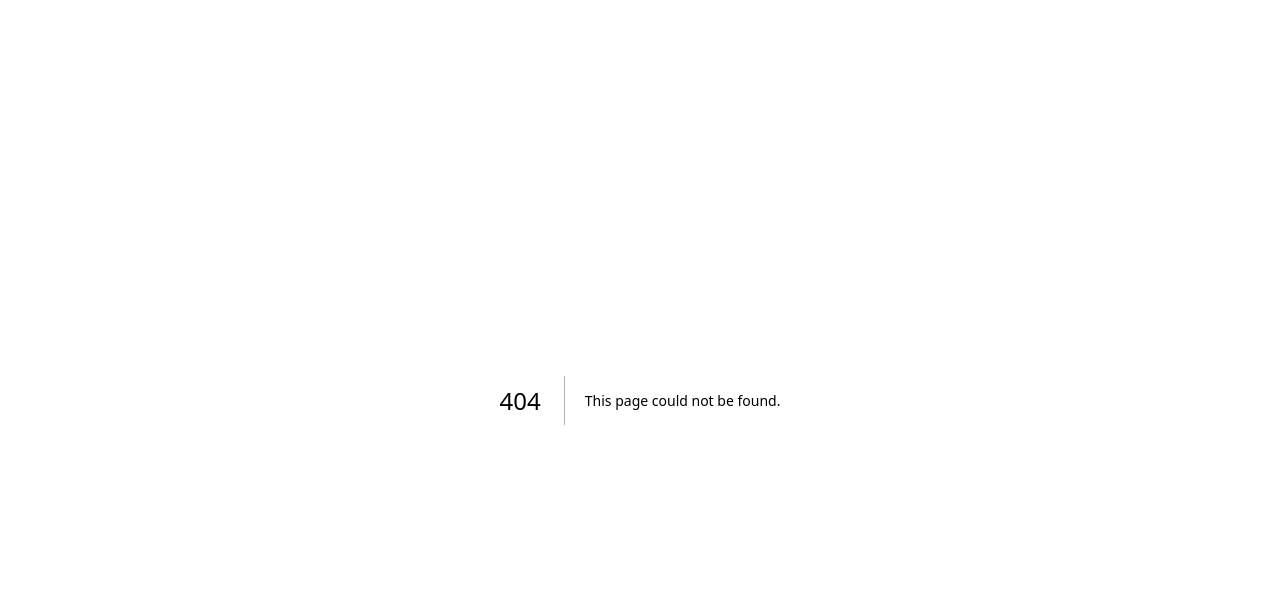
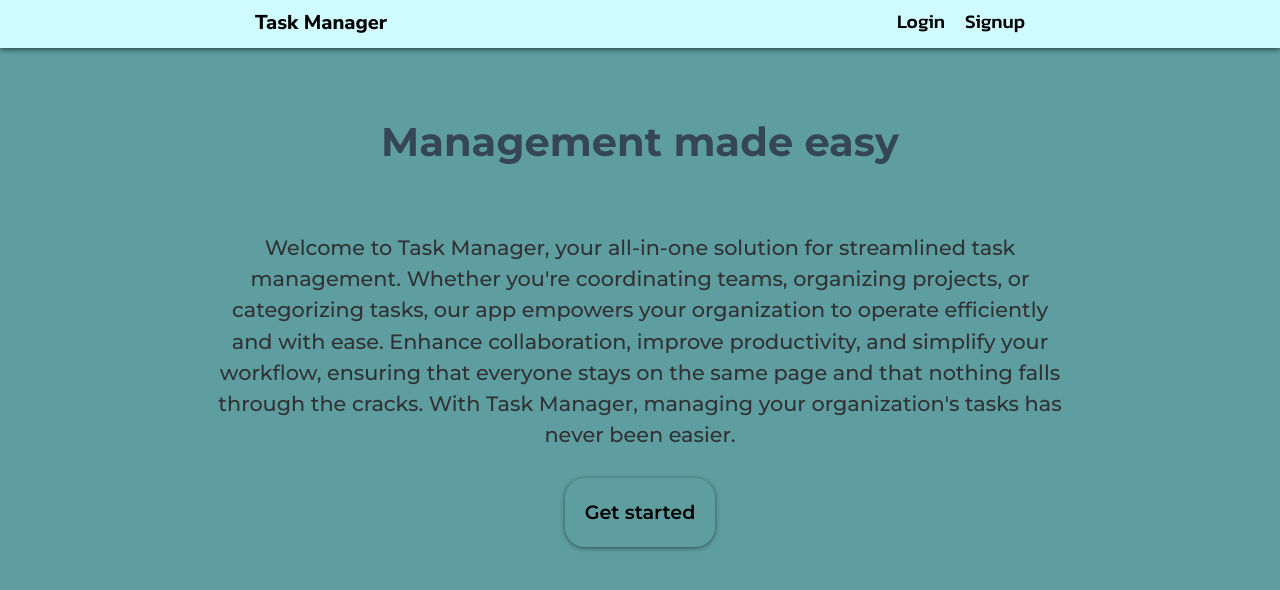
Before and after one commit to kaushik7kk/Task-Manager-Nextjs, a Next.js app: page /landing in a window 1280 px wide. Before the commit this address had no page. Shown: the top 590 px of the page. Built offline with nearby package versions, Linux system fonts and the light colour scheme.

Commit message:
initial setup

```diff
--- a/src/app/globals.css
+++ b/src/app/globals.css
@@ -2,7 +2,7 @@
 @tailwind components;
 @tailwind utilities;
 
-:root {
+/* :root {
   --foreground-rgb: 0, 0, 0;
   --background-start-rgb: 214, 219, 220;
   --background-end-rgb: 255, 255, 255;
@@ -24,10 +24,14 @@ body {
       rgb(var(--background-end-rgb))
     )
     rgb(var(--background-start-rgb));
-}
+} */
 
 @layer utilities {
   .text-balance {
     text-wrap: balance;
   }
 }
+
+body {
+  background-color: cadetblue;
+}
--- /dev/null
+++ b/src/app/landing/page.tsx
@@ -0,0 +1,31 @@
+import Topbar from "@/components/Topbar";
+import React from "react";
+import "@/styles/Landing.css";
+import Link from "next/link";
+
+export default function Landing() {
+  return (
+    <>
+      {/* <div className="mx-auto text-center">LANDING PAGE</div> */}
+      <Topbar />
+      <div className="tagline text-center mt-16 montserrat">
+        Management made easy
+      </div>
+      <div className="mx-auto mt-10 p-5 content text-center montserrat">
+        <div className="text">
+          Welcome to Task Manager, your all-in-one solution for streamlined task
+          management. Whether you're coordinating teams, organizing projects, or
+          categorizing tasks, our app empowers your organization to operate
+          efficiently and with ease. Enhance collaboration,
+          improve productivity, and simplify your workflow, ensuring that
+          everyone stays on the same page and that nothing falls through the
+          cracks. With Task Manager, managing your organization's tasks has
+          never been easier.
+        </div>
+        <button className="mx-auto p-5 mt-7">
+          <Link href="/login">Get started</Link>
+        </button>
+      </div>
+    </>
+  );
+}
--- a/src/app/page.tsx
+++ b/src/app/page.tsx
@@ -3,111 +3,7 @@ import Image from "next/image";
 export default function Home() {
   return (
     <main className="flex min-h-screen flex-col items-center justify-between p-24">
-      <div className="z-10 w-full max-w-5xl items-center justify-between font-mono text-sm lg:flex">
-        <p className="fixed left-0 top-0 flex w-full justify-center border-b border-gray-300 bg-gradient-to-b from-zinc-200 pb-6 pt-8 backdrop-blur-2xl dark:border-neutral-800 dark:bg-zinc-800/30 dark:from-inherit lg:static lg:w-auto  lg:rounded-xl lg:border lg:bg-gray-200 lg:p-4 lg:dark:bg-zinc-800/30">
-          Get started by editing&nbsp;
-          <code className="font-mono font-bold">src/app/page.tsx</code>
-        </p>
-        <div className="fixed bottom-0 left-0 flex h-48 w-full items-end justify-center bg-gradient-to-t from-white via-white dark:from-black dark:via-black lg:static lg:size-auto lg:bg-none">
-          <a
-            className="pointer-events-none flex place-items-center gap-2 p-8 lg:pointer-events-auto lg:p-0"
-            href="https://vercel.com?utm_source=create-next-app&utm_medium=appdir-template&utm_campaign=create-next-app"
-            target="_blank"
-            rel="noopener noreferrer"
-          >
-            By{" "}
-            <Image
-              src="/vercel.svg"
-              alt="Vercel Logo"
-              className="dark:invert"
-              width={100}
-              height={24}
-              priority
-            />
-          </a>
-        </div>
-      </div>
-
-      <div className="relative z-[-1] flex place-items-center before:absolute before:h-[300px] before:w-full before:-translate-x-1/2 before:rounded-full before:bg-gradient-radial before:from-white before:to-transparent before:blur-2xl before:content-[''] after:absolute after:-z-20 after:h-[180px] after:w-full after:translate-x-1/3 after:bg-gradient-conic after:from-sky-200 after:via-blue-200 after:blur-2xl after:content-[''] before:dark:bg-gradient-to-br before:dark:from-transparent before:dark:to-blue-700 before:dark:opacity-10 after:dark:from-sky-900 after:dark:via-[#0141ff] after:dark:opacity-40 sm:before:w-[480px] sm:after:w-[240px] before:lg:h-[360px]">
-        <Image
-          className="relative dark:drop-shadow-[0_0_0.3rem_#ffffff70] dark:invert"
-          src="/next.svg"
-          alt="Next.js Logo"
-          width={180}
-          height={37}
-          priority
-        />
-      </div>
-
-      <div className="mb-32 grid text-center lg:mb-0 lg:w-full lg:max-w-5xl lg:grid-cols-4 lg:text-left">
-        <a
-          href="https://nextjs.org/docs?utm_source=create-next-app&utm_medium=appdir-template&utm_campaign=create-next-app"
-          className="group rounded-lg border border-transparent px-5 py-4 transition-colors hover:border-gray-300 hover:bg-gray-100 hover:dark:border-neutral-700 hover:dark:bg-neutral-800/30"
-          target="_blank"
-          rel="noopener noreferrer"
-        >
-          <h2 className="mb-3 text-2xl font-semibold">
-            Docs{" "}
-            <span className="inline-block transition-transform group-hover:translate-x-1 motion-reduce:transform-none">
-              -&gt;
-            </span>
-          </h2>
-          <p className="m-0 max-w-[30ch] text-sm opacity-50">
-            Find in-depth information about Next.js features and API.
-          </p>
-        </a>
-
-        <a
-          href="https://nextjs.org/learn?utm_source=create-next-app&utm_medium=appdir-template-tw&utm_campaign=create-next-app"
-          className="group rounded-lg border border-transparent px-5 py-4 transition-colors hover:border-gray-300 hover:bg-gray-100 hover:dark:border-neutral-700 hover:dark:bg-neutral-800/30"
-          target="_blank"
-          rel="noopener noreferrer"
-        >
-          <h2 className="mb-3 text-2xl font-semibold">
-            Learn{" "}
-            <span className="inline-block transition-transform group-hover:translate-x-1 motion-reduce:transform-none">
-              -&gt;
-            </span>
-          </h2>
-          <p className="m-0 max-w-[30ch] text-sm opacity-50">
-            Learn about Next.js in an interactive course with&nbsp;quizzes!
-          </p>
-        </a>
-
-        <a
-          href="https://vercel.com/templates?framework=next.js&utm_source=create-next-app&utm_medium=appdir-template&utm_campaign=create-next-app"
-          className="group rounded-lg border border-transparent px-5 py-4 transition-colors hover:border-gray-300 hover:bg-gray-100 hover:dark:border-neutral-700 hover:dark:bg-neutral-800/30"
-          target="_blank"
-          rel="noopener noreferrer"
-        >
-          <h2 className="mb-3 text-2xl font-semibold">
-            Templates{" "}
-            <span className="inline-block transition-transform group-hover:translate-x-1 motion-reduce:transform-none">
-              -&gt;
-            </span>
-          </h2>
-          <p className="m-0 max-w-[30ch] text-sm opacity-50">
-            Explore starter templates for Next.js.
-          </p>
-        </a>
-
-        <a
-          href="https://vercel.com/new?utm_source=create-next-app&utm_medium=appdir-template&utm_campaign=create-next-app"
-          className="group rounded-lg border border-transparent px-5 py-4 transition-colors hover:border-gray-300 hover:bg-gray-100 hover:dark:border-neutral-700 hover:dark:bg-neutral-800/30"
-          target="_blank"
-          rel="noopener noreferrer"
-        >
-          <h2 className="mb-3 text-2xl font-semibold">
-            Deploy{" "}
-            <span className="inline-block transition-transform group-hover:translate-x-1 motion-reduce:transform-none">
-              -&gt;
-            </span>
-          </h2>
-          <p className="m-0 max-w-[30ch] text-balance text-sm opacity-50">
-            Instantly deploy your Next.js site to a shareable URL with Vercel.
-          </p>
-        </a>
-      </div>
+      HOME
     </main>
   );
 }
--- /dev/null
+++ b/src/components/Topbar.tsx
@@ -0,0 +1,23 @@
+import Link from "next/link";
+import React from "react";
+import "@/styles/Topbar.css";
+
+export default function Topbar() {
+  return (
+    <>
+      <div className="top-container h-12 bg-cyan-100 text-center text-black py-2 flex justify-around">
+        <Link href="/landing" className="nunito-sans hover:text-teal-700">
+          Task Manager
+        </Link>
+        <div className="top-links right-links flex w-32 justify-between kanit-medium">
+          <Link href="/login" className="hover:text-teal-700">
+            Login
+          </Link>
+          <Link href="/signup" className="hover:text-teal-700">
+            Signup
+          </Link>
+        </div>
+      </div>
+    </>
+  );
+}
--- /dev/null
+++ b/src/styles/Landing.css
@@ -0,0 +1,35 @@
+@import url('https://fonts.googleapis.com/css2?family=Montserrat:ital,wght@0,100..900;1,100..900&display=swap');
+
+.montserrat {
+    font-family: "Montserrat", sans-serif;
+    font-optical-sizing: auto;
+    font-style: normal;
+}
+
+.tagline {
+    font-weight: 700;
+    font-size: 2.5rem;
+    color: rgb(53, 71, 87);
+}
+
+.content {
+    width: 70vw;
+}
+
+.content button {
+    box-shadow: 0px 1px 5px 0px rgba(0, 0, 0, 0.5);
+    border-radius: 20px;
+    font-size: 1.2rem;
+    font-weight: 600;
+    transition: all 0.5s;
+}
+
+.content button:active {
+    transform: scale(0.7);
+}
+
+.text {
+    font-size: 1.3rem;
+    font-weight: 500;
+    color: rgb(49, 50, 52);
+}
--- /dev/null
+++ b/src/styles/Topbar.css
@@ -0,0 +1,42 @@
+@import url("https://fonts.googleapis.com/css2?family=Nunito+Sans:ital,opsz,wght@0,6..12,200..1000;1,6..12,200..1000&display=swap");
+@import url("https://fonts.googleapis.com/css2?family=Kanit:ital,wght@0,100;0,200;0,300;0,400;0,500;0,600;0,700;0,800;0,900;1,100;1,200;1,300;1,400;1,500;1,600;1,700;1,800;1,900&display=swap");
+
+.top-container {
+  box-shadow: 0px 2px 5px 0px rgba(0, 0, 0, 0.5);
+}
+
+a{
+  transition: all 0.5s;
+}
+
+a:active {
+  transform: scale(0.7);
+}
+
+.nunito-sans {
+  font-family: "Nunito Sans", sans-serif;
+  font-optical-sizing: auto;
+  font-weight: 800;
+  font-style: normal;
+  font-size: 1.25rem;
+  font-variation-settings: "wdth" 100, "YTLC" 500;
+}
+
+.kanit-medium {
+  font-family: "Kanit", sans-serif;
+  font-weight: 500;
+  font-style: normal;
+  font-size: 1.2rem;
+}
+
+@media only screen and (max-width: 950px) {
+    .right-links {
+        width: 10rem;
+    }
+}
+
+@media only screen and (max-width: 500px) {
+  .right-links {
+    display: none;
+  }
+}
```
